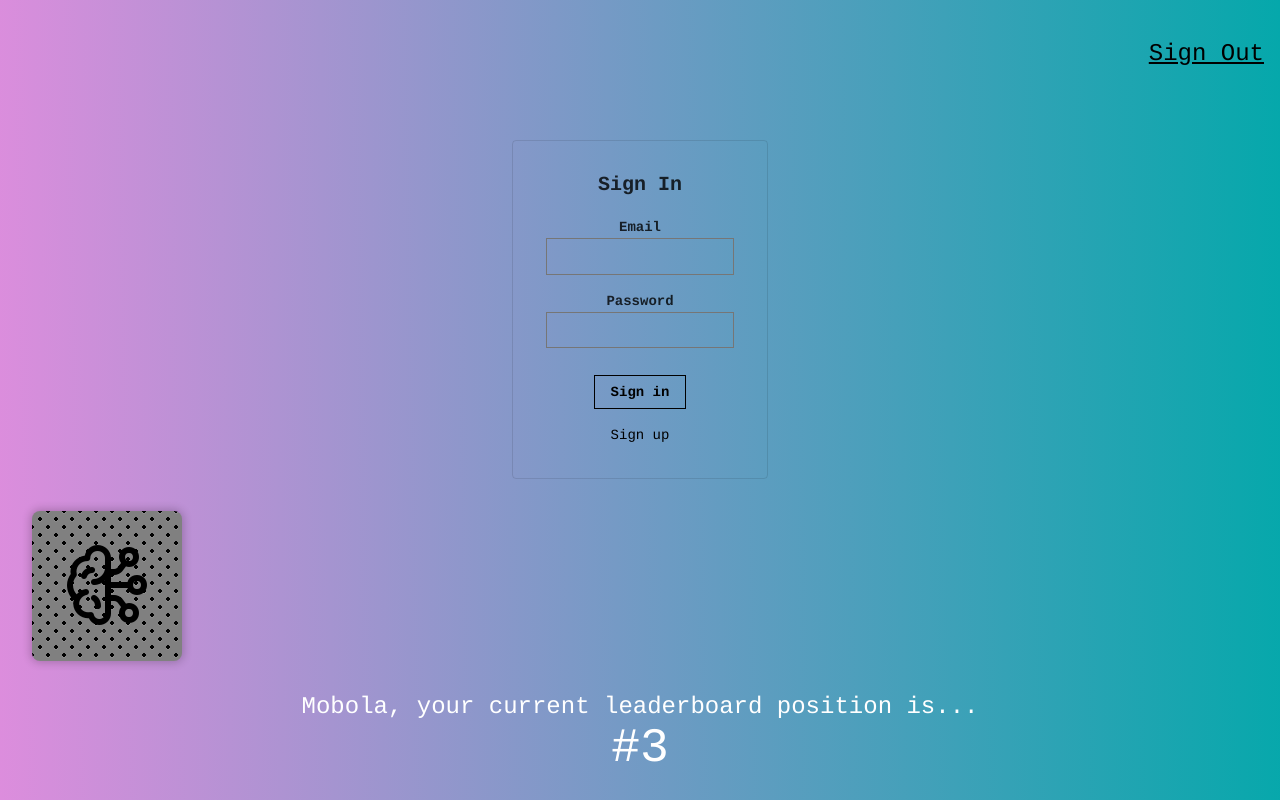
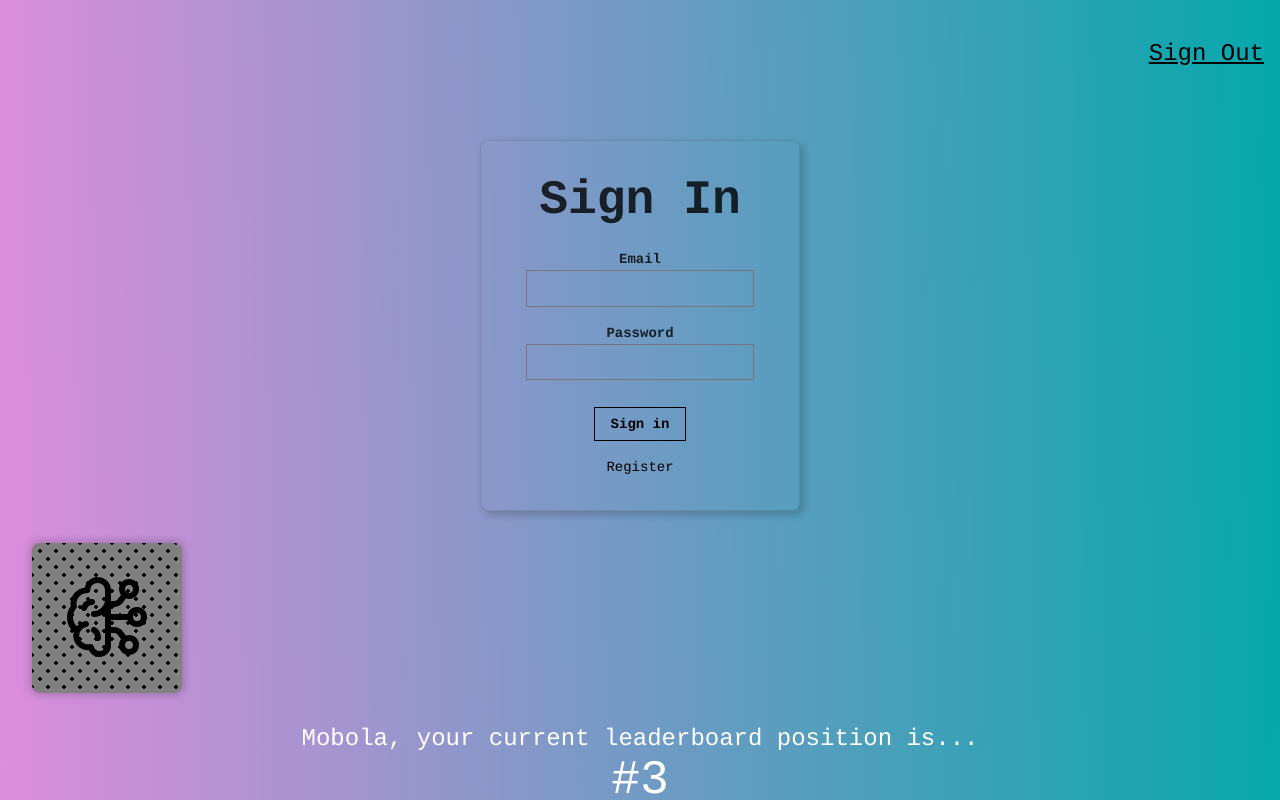
Before and after one commit to MMoronto/visage-id-cortex, a React (Create React App) app: page / in a window 1280 px wide. Shown: the top 800 px of the page. Built offline with nearby package versions, Linux system fonts and the light colour scheme; what clarifai would draw is missing.

Commit message:
style adjustments for signin form

```diff
--- a/src/components/Signin/Signin.js
+++ b/src/components/Signin/Signin.js
@@ -2,11 +2,11 @@ import React from 'react';
 
 const Signin = () => {
 	return (
-		<article className="br2 ba dark-gray b--black-10 mv4 w-100 w-50-m w-25-l mw5 center">
+		<article className="br3 ba dark-gray b--black-10 mv4 w-100 w-50-m w-25-l mw6 shadow-5 center">
 			<main className="pa4 black-80">
 			  <form className="measure">
 			    <fieldset id="sign_up" className="ba b--transparent ph0 mh0">
-			      <legend className="f4 fw6 ph0 mh0">Sign In</legend>
+			      <legend className="f1 fw6 ph0 mh0">Sign In</legend>
 			      <div className="mt3">
 			        <label className="db fw6 lh-copy f6" for="email-address">Email</label>
 			        <input className="pa2 input-reset ba bg-transparent hover-bg-black hover-white w-100" type="email" name="email-address"  id="email-address" />
@@ -20,7 +20,7 @@ const Signin = () => {
 			      <input className="b ph3 pv2 input-reset ba b--black bg-transparent grow pointer f6 dib" type="submit" value="Sign in" />
 			    </div>
 			    <div className="lh-copy mt3">
-			      <a href="#0" className="f6 link dim black db">Sign up</a>
+			      <a href="#0" className="f6 link dim black db">Register</a>
 			    </div>
 			  </form>
 			</main>
```
